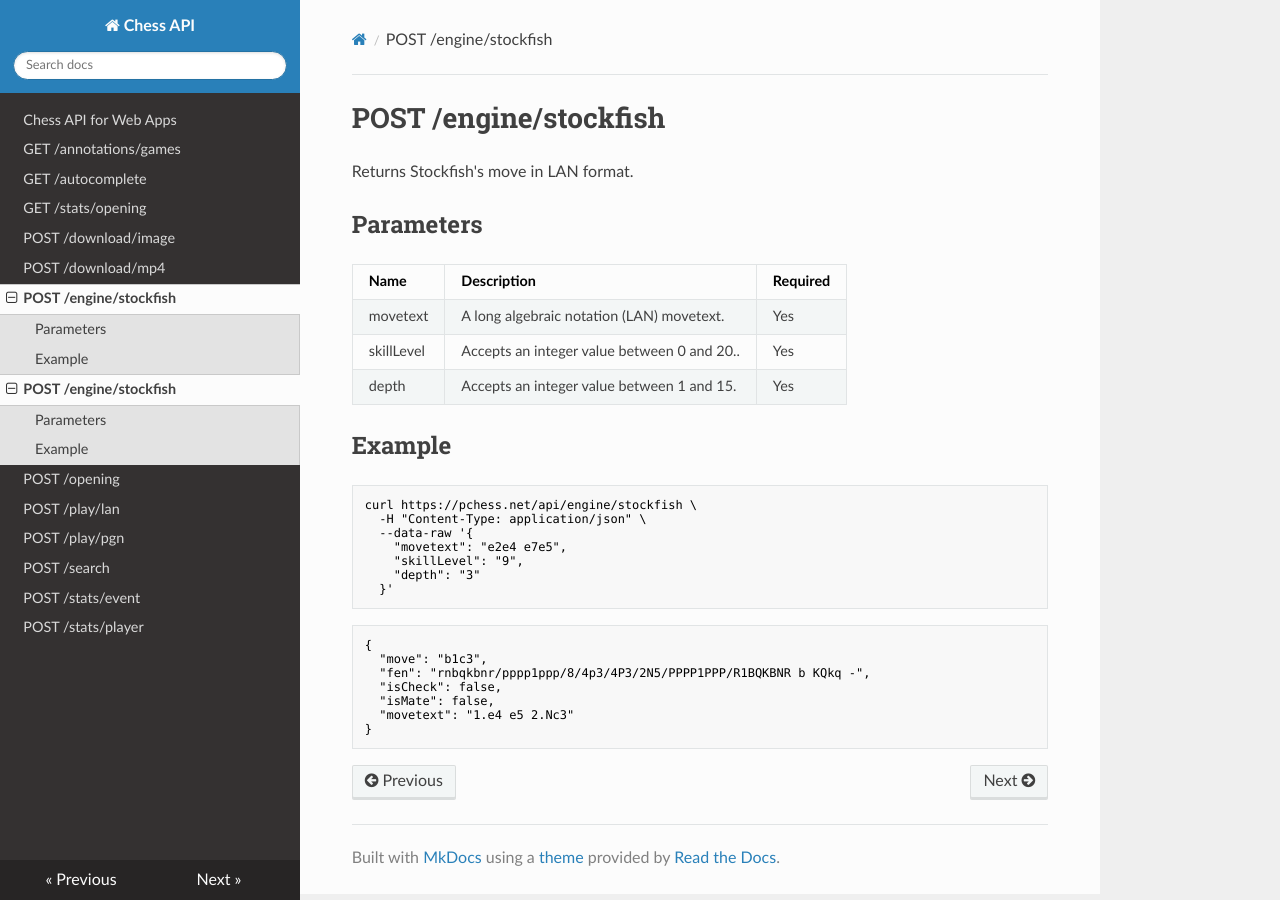
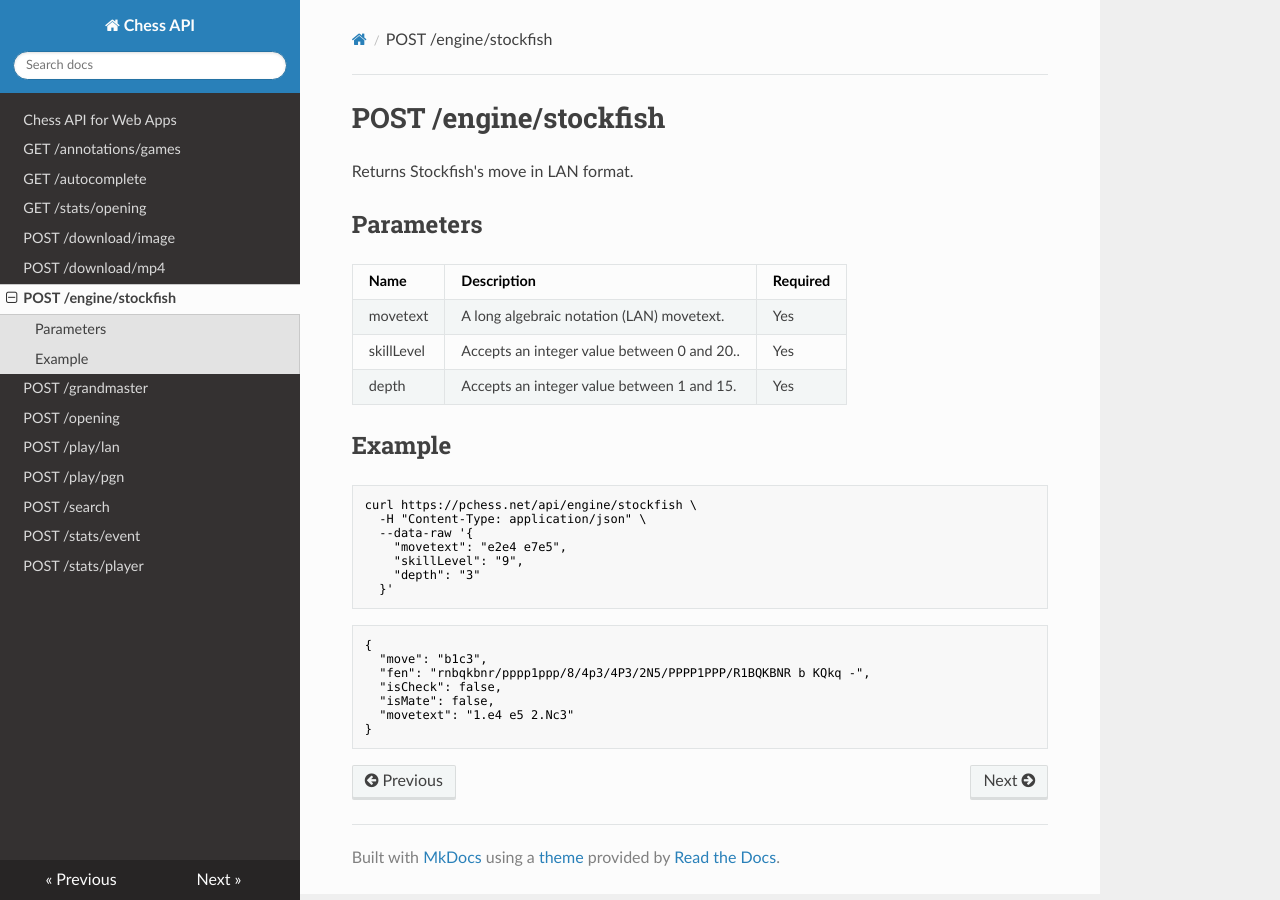
Before and after one commit to chesslablab/chess-api, an MkDocs documentation site: the page built from docs/post-engine-stockfish.md, in a window 1280 px wide. Built offline with MkDocs 1.6.1, drawn with Linux system fonts in a browser that asks for light colours; nearby versions of some CDN libraries; old or Windows-style settings are respelled for this version of MkDocs.

Commit message:
Fixed mkdocs.yml

```diff
--- a/mkdocs.yml
+++ b/mkdocs.yml
@@ -7,7 +7,7 @@
   - POST /download/image: post-download-image.md
   - POST /download/mp4: post-download-mp4.md
   - POST /engine/stockfish: post-engine-stockfish.md
-  - POST /grandmaster: post-engine-stockfish.md
+  - POST /grandmaster: post-grandmaster.md
   - POST /opening: post-opening.md
   - POST /play/lan: post-play-lan.md
   - POST /play/pgn: post-play-pgn.md
```
